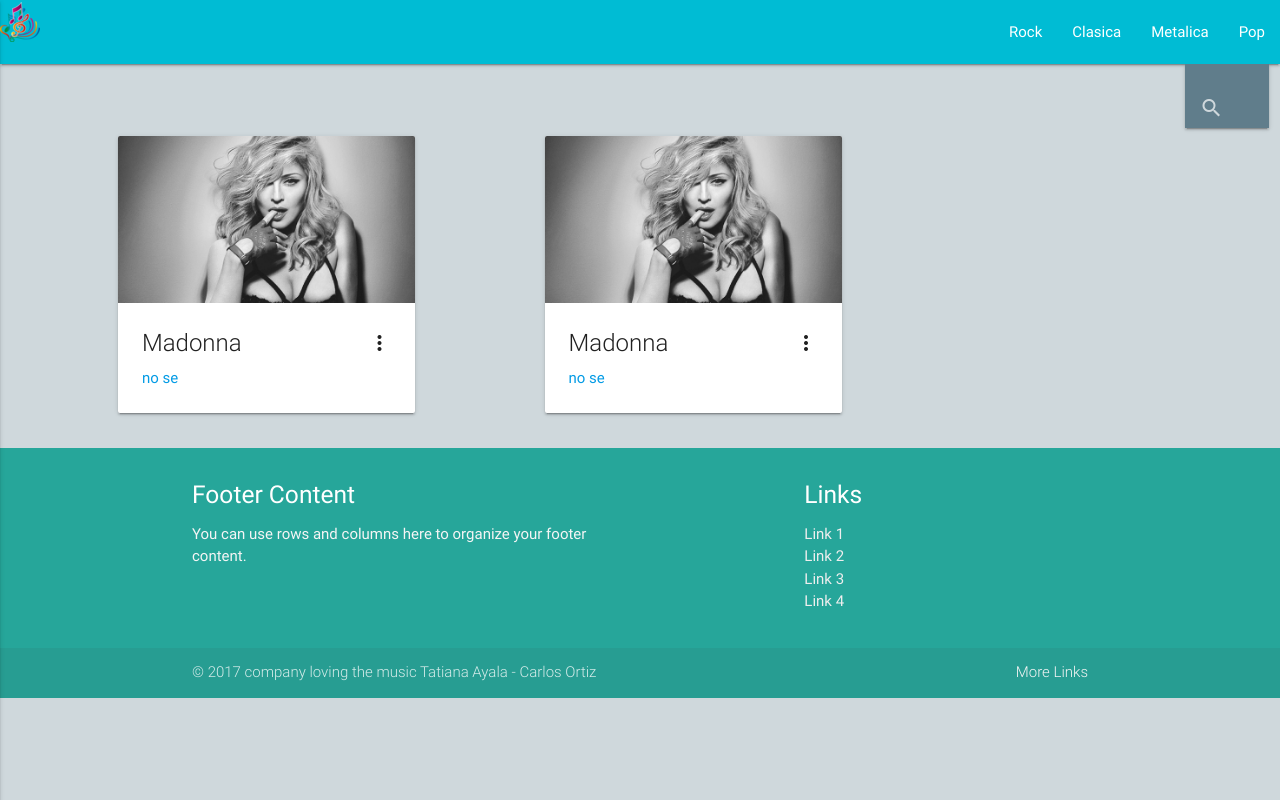
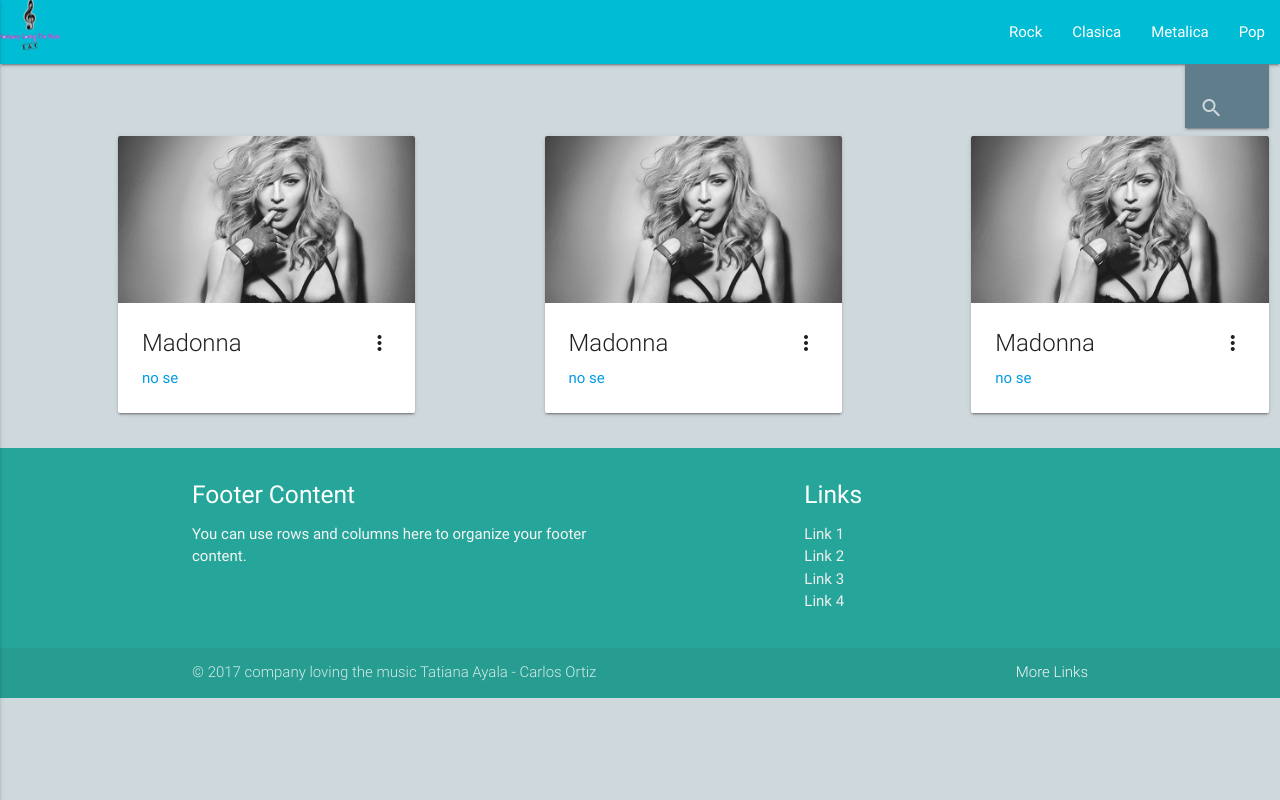
Before and after one commit to tatiananova/trabajo, a website: page pag/pop.html in a window 1280 px wide. Drawn offline with nearby package versions, Linux system fonts and the light colour scheme.

Commit message:
areglos en el icono

```diff
--- a/pag/pop.html
+++ b/pag/pop.html
@@ -12,7 +12,7 @@
 <body>
     <nav>
         <div class="nav-wrapper #00bcd4 cyan">
-            <a href="../index.html" class="brand-logo"><img src="../img/img.ico" alt=""></a>
+            <a href="../index.html" class="brand-logo"><img src="../img/log.ico" alt=""></a>
             <a href="../index.html" data-activates="mobile-demo" class="button-collapse"><i class="material-icons">menu</i></a>
             <ul class="right hide-on-med-and-down">
                 <li><a href="sass.html">Rock</a></li>
@@ -74,7 +74,24 @@
                         </div>
                     </div>
                 </div>
+
+            <div class="col offset-s2 offset-m1 offset-l1 s8 m4 l3">
+                    <div class="card Medium">
+                        <div class="card-image waves-effect waves-block waves-light">
+                            <img class="activator" src="../img/Madonna.jpg">
+                        </div>
+                        <div class="card-content">
+                            <span class="card-title activator grey-text text-darken-4">Madonna<i class="material-icons right">more_vert</i></span>
+                            <p><a href="#">no se</a></p>
+                        </div>
+                        <div class="card-reveal">
+                            <span class="card-title grey-text text-darken-4">Madonna<i class="material-icons right">close</i></span>
+                            <p>Desde 1983, Madonna no ha parado de conseguir éxitos en el mundo de la música. Sus canciones de aquella época, entre las que destacan “Like a Virgin” o “Material Girl”, o las más actuales, como “Hollywood” o “Hung Up”, hacen que sea considerada la reina de la música pop.</p>
+                        </div>
+                    </div>
+                </div>
         </div>
+
 
 
 
```
Also changed, not shown: img/img.ico (deleted), img/log.ico (added).
